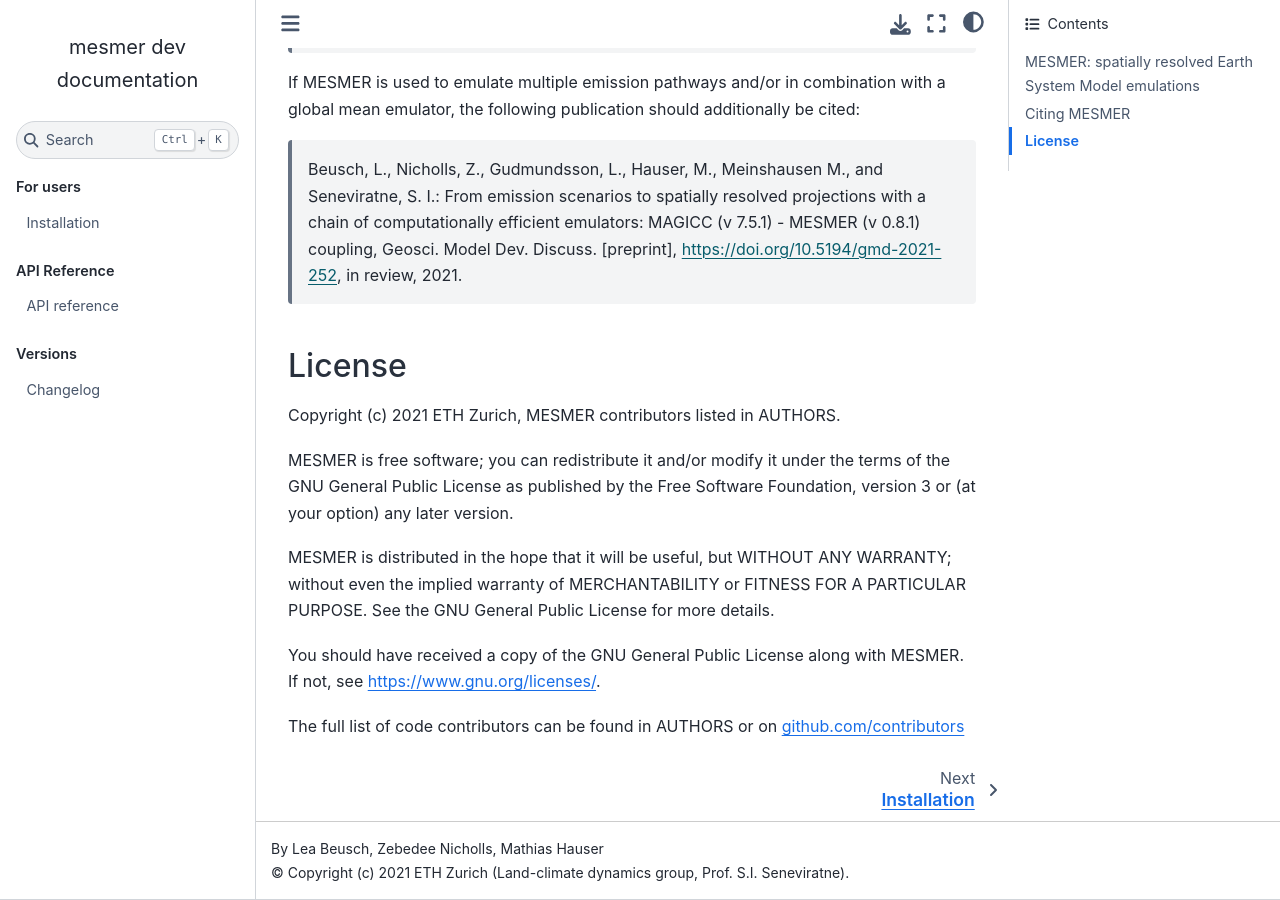
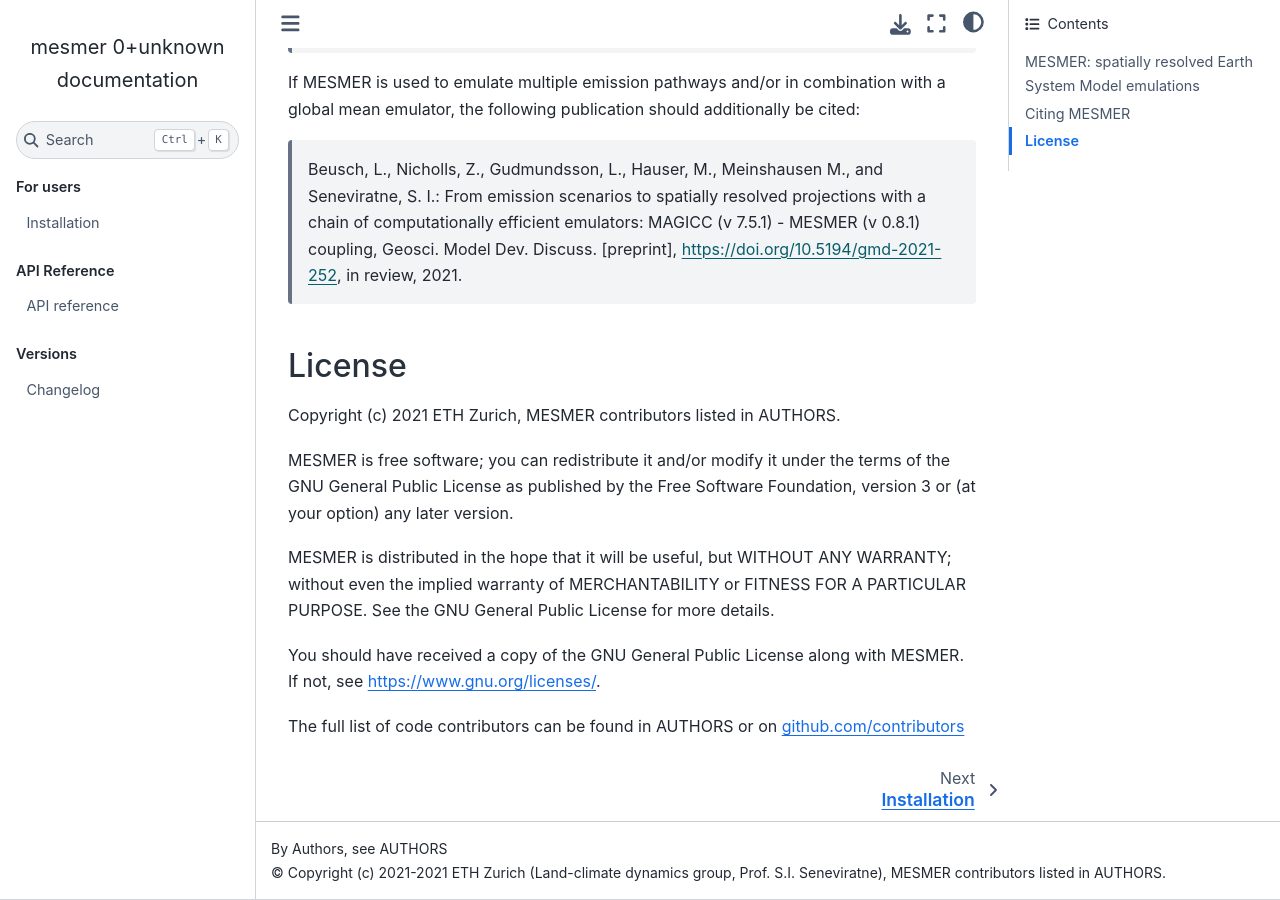
Before and after one commit to MESMER-group/mesmer, a Sphinx documentation site: the page built from docs/source/index.rst, in a window 1280 px wide and 900 px high, scrolled down 1256 px. Built offline with Sphinx 7.4.7 and the Sphinx Book theme 1.1.4, drawn with Linux system fonts in a browser that asks for light colours.

Commit message:
Fix copyright in docs

```diff
--- a/docs/source/conf.py
+++ b/docs/source/conf.py
@@ -9,21 +9,29 @@
 # If extensions (or modules to document with autodoc) are in another directory,
 # add these directories to sys.path here. If the directory is relative to the
 # documentation root, use os.path.abspath to make it absolute, like shown here.
-#
-# import os
+import datetime
+import os
+import sys
 
-# import sys
-# sys.path.insert(0, os.path.abspath("."))
+sys.path.append(os.path.dirname(os.path.dirname(__file__)))
+sys.path.append(os.path.join(os.path.dirname(__file__), "../../mesmer"))
 
+# -- Import packages ---------------------------------------------------------
+
+from mesmer._version import get_versions
 
 # -- Project information -----------------------------------------------------
 
 project = "mesmer"
-copyright = "(c) 2021 ETH Zurich (Land-climate dynamics group, Prof. S.I. Seneviratne)"
-author = "Lea Beusch, Zebedee Nicholls, Mathias Hauser"
+copyright_year = datetime.date.today().year
+copyright = "(c) 2021-{} ETH Zurich (Land-climate dynamics group, Prof. S.I. Seneviratne), MESMER contributors listed in AUTHORS".format(copyright_year)
+authors = "Authors, see AUTHORS"
+author = authors
 
+# The short X.Y version
+version = get_versions()["version"].split("+")[0]
 # The full version, including alpha/beta/rc tags
-release = "dev"
+release = get_versions()["version"]
 
 
 # -- General configuration ---------------------------------------------------
```
Also changed, not shown: 1 other file.
